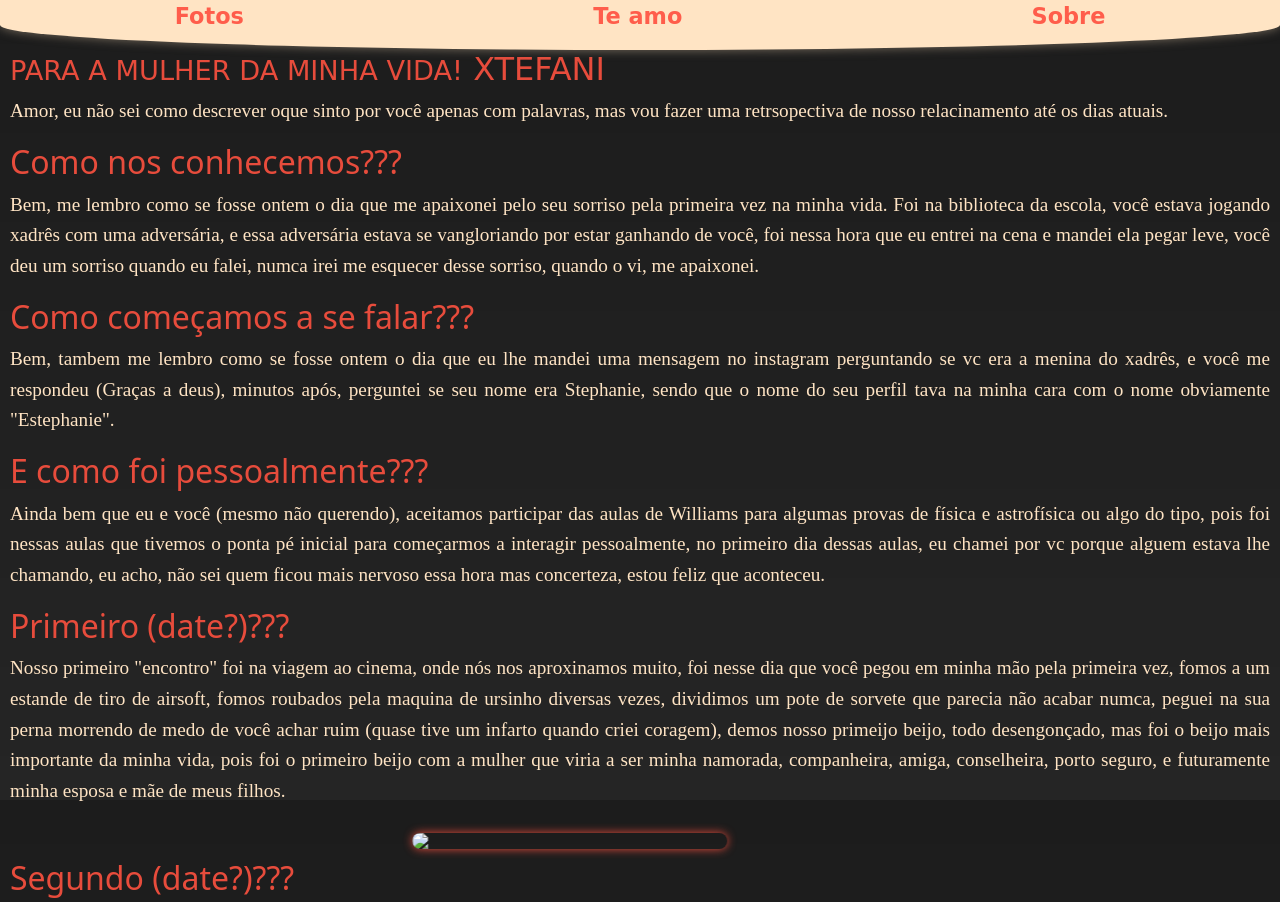
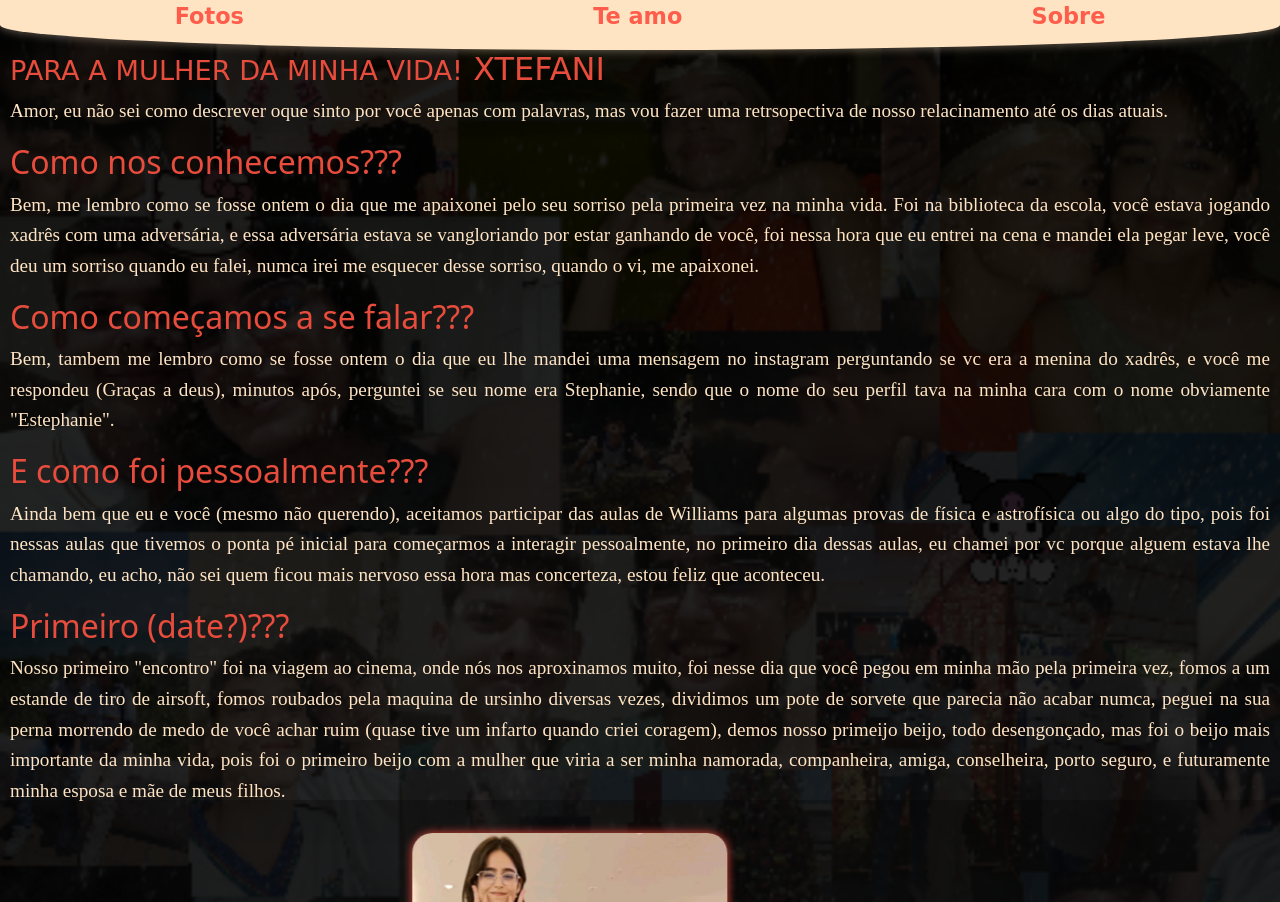
Before and after one commit to jonasfabricio/Birthday, a plain HTML site: page pages/index.html in a window 1280 px wide. Shown: the top 902 px of the page. Drawn offline with nearby package versions, Linux system fonts and the light colour scheme; the site is published under a folder, as on GitHub Pages, so addresses that start at the root find nothing.

Commit message:
sixth day

```diff
--- a/pages/index.html
+++ b/pages/index.html
@@ -50,10 +50,10 @@
         <div id="carouselExampleSlidesOnly" class="carousel slide" data-bs-ride="carousel">
             <div class="carousel-inner">
               <div class="carousel-item active">
-                <img src="/imagens/cinema-1.JPG" class="d-block w-25 h-auto mx-auto ">
+                <img src="../imagens/cinema-1.JPG" class="d-block w-25 h-auto mx-auto ">
               </div>
               <div class="carousel-item">
-                <img src="/imagens/cinema-2.JPG" class="d-block w-25 h-auto mx-auto">
+                <img src="../imagens/cinema-2.JPG" class="d-block w-25 h-auto mx-auto">
               </div>
             </div>
           </div>
--- a/pages/style.css
+++ b/pages/style.css
@@ -1,7 +1,7 @@
 body {
     padding: 50px 10px;
     background: linear-gradient(rgba(0, 0, 0, 0.89), rgba(0, 0, 0, 0.856)),
-           url('/imagens/background-2.png');
+           url('../imagens/background-2.png');
     background-size: cover;
     height: 100vh;
     background-attachment: fixed;
```
